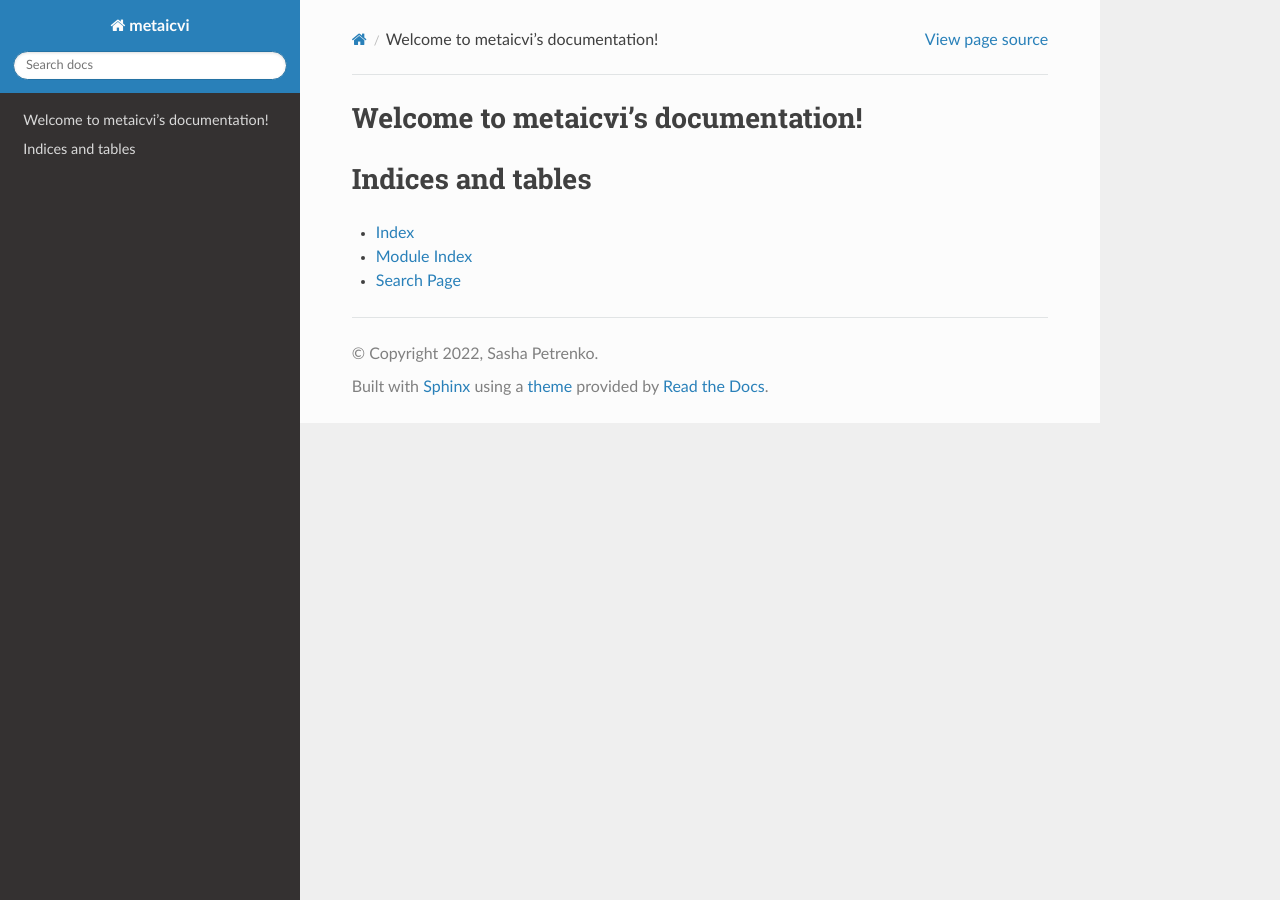
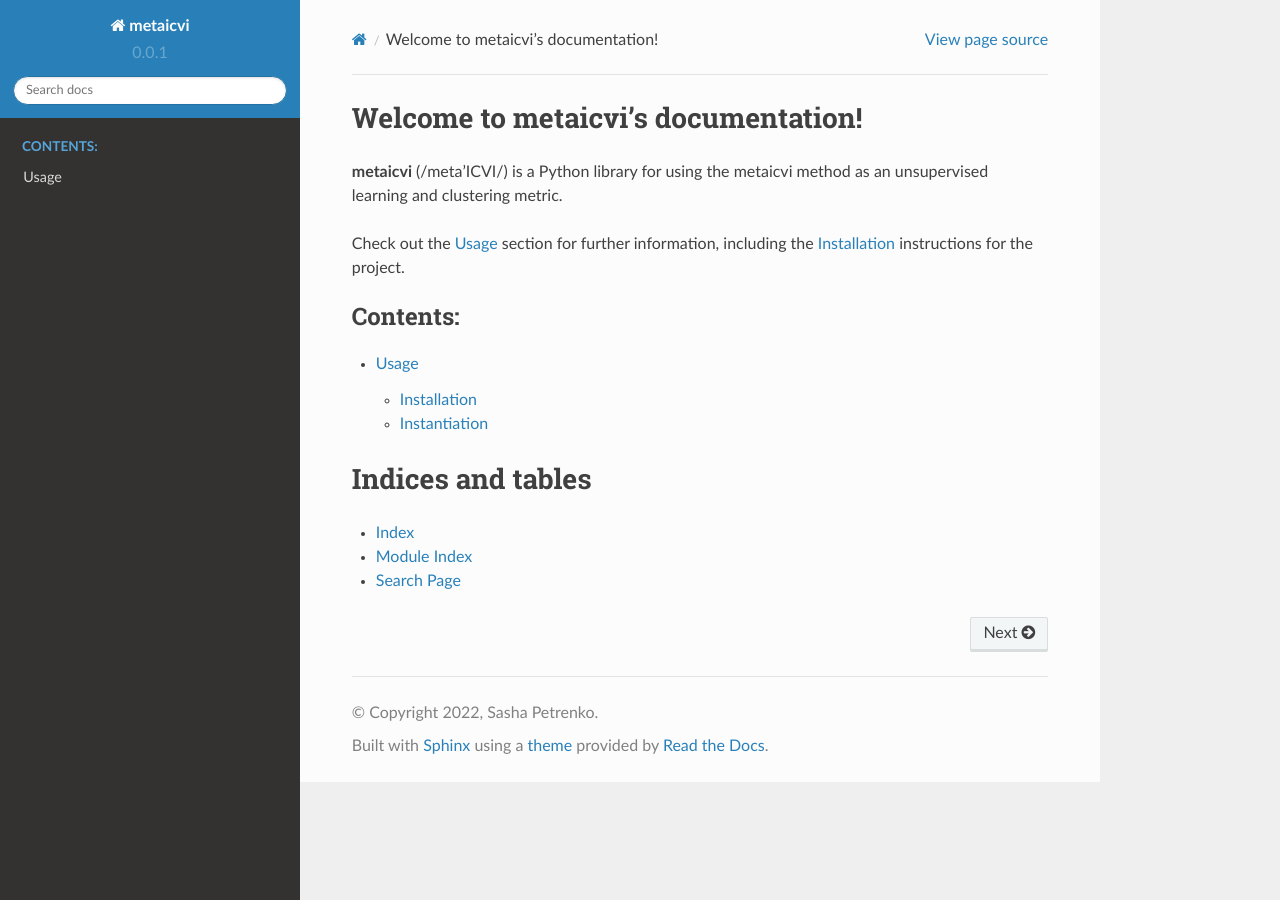
Before and after one commit to AP6YC/metaicvi, a Sphinx documentation site: the page built from docs/source/index.rst, in a window 1280 px wide. Built offline with Sphinx 7.4.7 and the Read the Docs theme 2.0.0, drawn with Linux system fonts in a browser that asks for light colours.

Commit message:
Add basic docs files

```diff
--- a/docs/source/conf.py
+++ b/docs/source/conf.py
@@ -23,7 +23,7 @@ author = 'Sasha Petrenko'
 
 # The full version, including alpha/beta/rc tags
 release = '0.0.1'
-
+version = '0.0.1'
 
 # -- General configuration ---------------------------------------------------
 
--- a/docs/source/index.rst
+++ b/docs/source/index.rst
@@ -6,10 +6,15 @@
 Welcome to metaicvi's documentation!
 ====================================
 
+**metaicvi** (/meta'ICVI/) is a Python library for using the metaicvi method as an unsupervised learning and clustering metric.
+
+Check out the :doc:`usage` section for further information, including the :ref:`installation` instructions for the project.
+
 .. toctree::
    :maxdepth: 2
    :caption: Contents:
 
+   usage
 
 
 Indices and tables
```
Also changed, not shown: docs/source/api.rst (added, +7 -0 lines), docs/source/usage.rst (added, +18 -0 lines).
